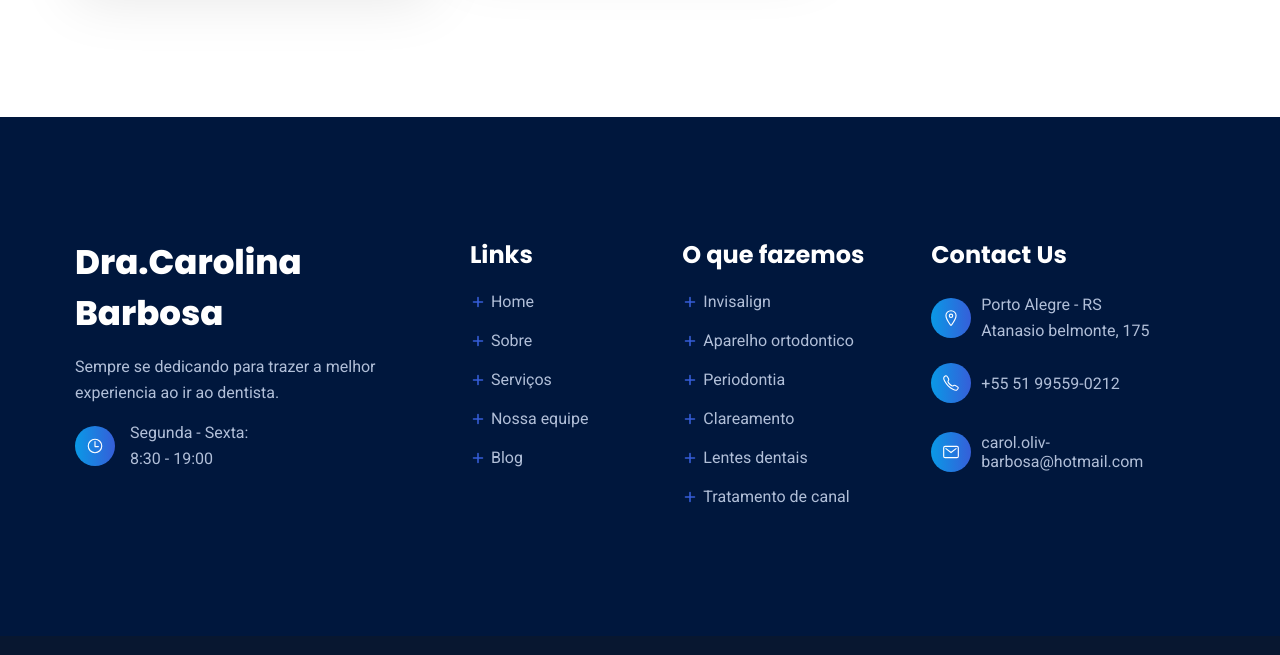
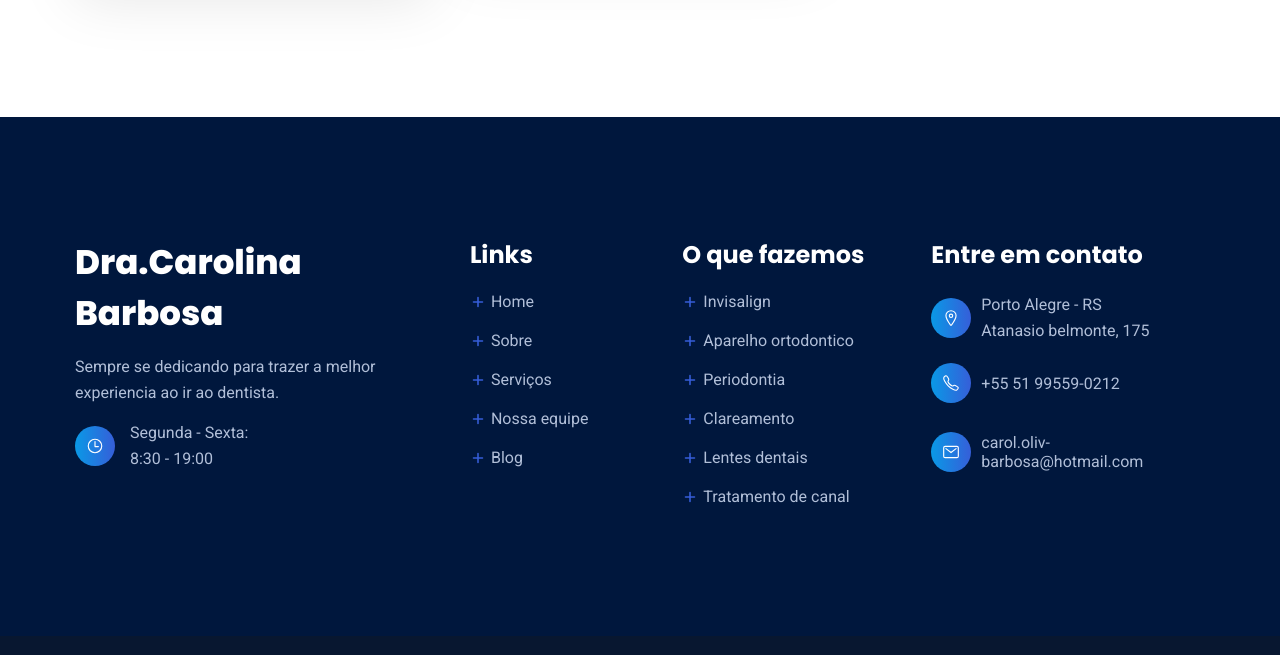
Before and after one commit to matheusr1406/Site-Dentista, a plain HTML site: page index.html in a window 1280 px wide. Shown: the part 4997-5652 px from the top of the page. Drawn offline with nearby package versions, Linux system fonts and the light colour scheme.

Commit message:
commit 2

```diff
--- a/index.html
+++ b/index.html
@@ -829,7 +829,7 @@
         <ul class="footer-list">
 
           <li>
-            <p class="footer-list-title">Contact Us</p>
+            <p class="footer-list-title">Entre em contato</p>
           </li>
 
           <li class="footer-item">
```
